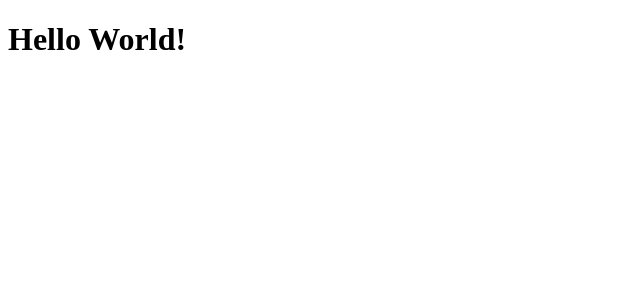
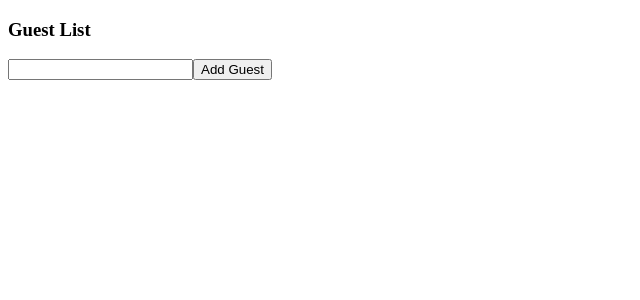
Before and after one commit to MikaSchmitz/rts, a React (Create React App) app in the folder reactapp/: page / in a window 1280 px wide. Shown: the top 300 px of the page, without its empty margins (0-640 px from the left). Built offline with nearby package versions, Linux system fonts and the light colour scheme.

Commit message:
Added guest list base

```diff
--- a/reactapp/src/index.tsx
+++ b/reactapp/src/index.tsx
@@ -1,9 +1,10 @@
 import ReactDOM from 'react-dom';
+import GuestList from './state/GuestList';
 
 const App = () => {
 	return (
 		<div>
-			<h1>Hello World!</h1>
+			<GuestList />
 		</div>
 	);
 }
--- /dev/null
+++ b/reactapp/src/state/GuestList.tsx
@@ -0,0 +1,16 @@
+import { useState } from 'react';
+
+const GuestList = () => {
+    const [name, setName] = useState('');
+
+    return (
+        <div>
+            <h3>Guest List</h3>
+
+            <input value={name} onChange={(e) => setName(e.target.value)} />
+            <button>Add Guest</button>
+        </div>
+    );
+}
+
+export default GuestList;
```
